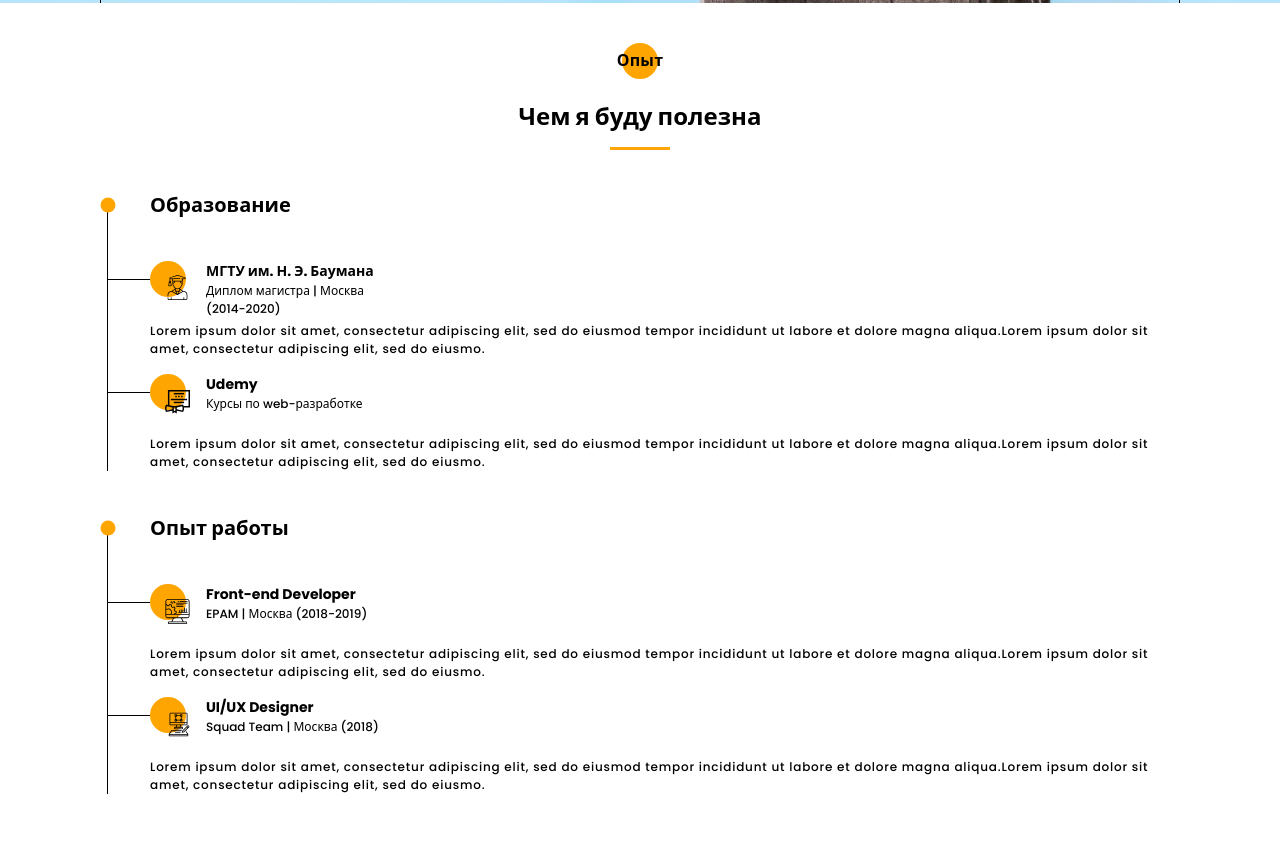
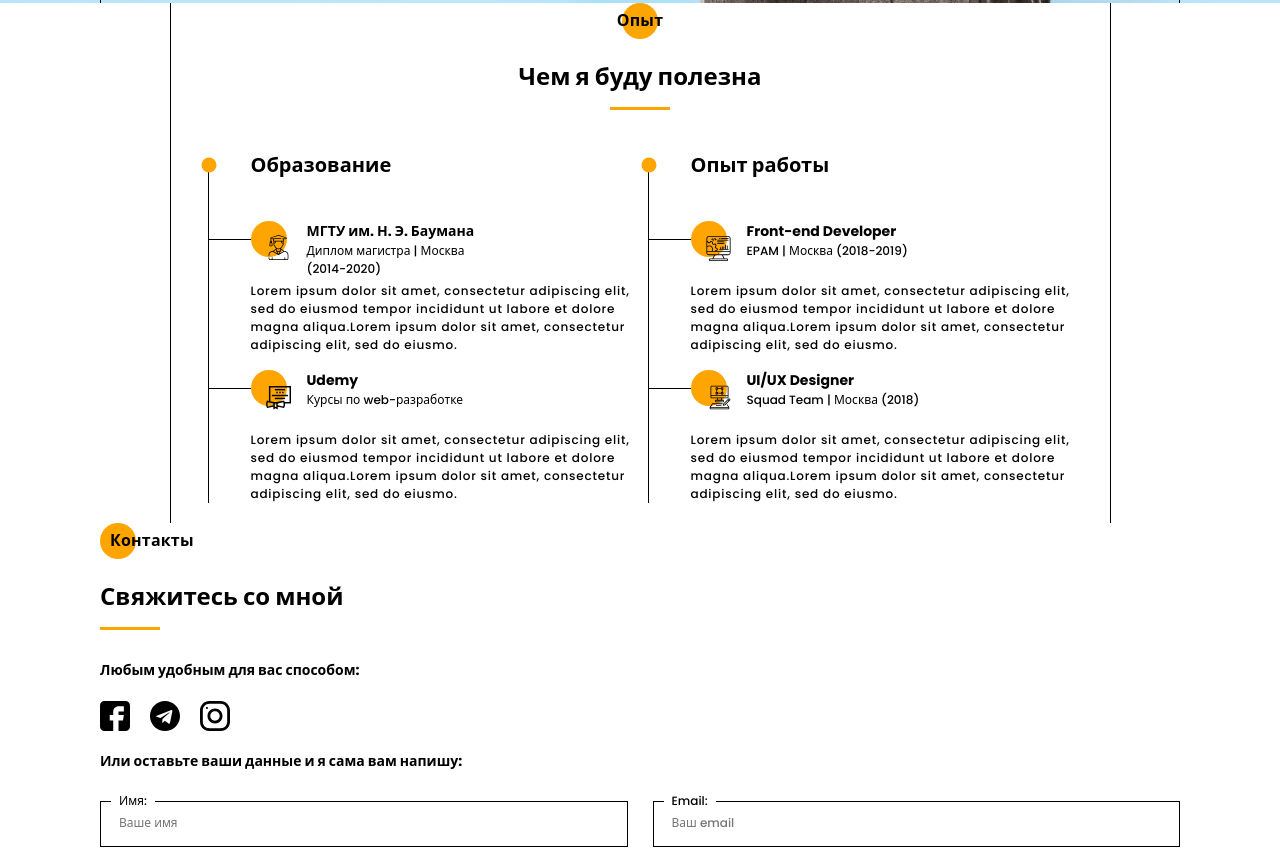
Before and after one commit to TheLevius/portfolio_vanilla, a website built with Vite: page index.html in a window 1280 px wide. Shown: the part 797-1648 px from the top of the page. Built offline with nearby package versions, Linux system fonts and the light colour scheme.

Commit message:
feat: add responsive to features and contacts sections, part 1

```diff
--- a/index.html
+++ b/index.html
@@ -11,7 +11,7 @@
 <body>
 	<div id="app">
 
-		<div class="section section--wallpaper section--relative">
+		<div class="section section--wallpaper_hero section--relative">
 			<div class="hero">
 				<p class="bullet">Меня зовут Александра Смит</p>
 				<h1 class="hero__headtext">Я <span lang="en">web</span>-разработчик <br />
@@ -63,6 +63,7 @@
 		</div>
 
 		<div class="section" id="experienceSection">
+			<div class="holder holder--bv_1">
 				<p class="bullet bullet--center section__item">Опыт</p>
 				<h1 class="section__header">
 					Чем я буду полезна
@@ -199,6 +200,7 @@
 					</div>
 				</div>
 			</div>
+		</div>
 		<div class="section section--left" id="contactsSection">
 			<p class="bullet section__item">Контакты</p>
 			<h1 class="section__header">
@@ -237,12 +239,12 @@
 			</div>
 			<p class="section__text">Или оставьте ваши данные и я сама вам напишу:</p>
 			<form class="form" id="feedback-form" action="/submit" method="POST" novalidate>
-				<fieldset class="form__item">
+				<fieldset class="form__item form__item--flexible form__item--rm_25">
 					<legend class="form__legend"><label class="form__label" for="feedback-name">Имя:</label></legend>
 					<input class="form__text" type="text" id="feedback-name" name="name" placeholder="Ваше имя">
 					<div class="form__status form--error"></div>
 				</fieldset>
-				<fieldset class="form__item">
+				<fieldset class="form__item form__item--flexible">
 					<legend class="form__legend"><label class="form__label" for="feedback-email">Email:</label></legend>
 					<input class="form__text" type="email" id="feedback-email" name="email" placeholder="Ваш email">
 					<div class="form__status form--error"></div>
--- a/src/features/features.scss
+++ b/src/features/features.scss
@@ -2,13 +2,17 @@
 	display: flex;
 	flex-direction: column;
 	padding: 0 7px;
+	width: 100%;
 	gap: 2px;
+	box-sizing: border-box;
 	&__column {
 		display: flex;
+		align-self: stretch;
 		flex-direction: column;
 		text-align: left;
-		margin: 20px auto;
+		margin: 20px 0;
 		padding-top: 15px;
+		flex: 1 1 0;
 	}
 	&__header {
 		position: relative;
@@ -43,4 +47,21 @@
 	&__item {
 		border-left: 1px solid var(--color-text-primary);
 	}
+	@media (min-width: 481px) {
+
+	}
+	@media (min-width: 641px) {
+
+	}
+	@media (min-width: 769px) {
+		flex-direction: row;
+		justify-content: space-around;
+		gap: 15px;
+		&__column {
+			max-width: 425px;
+		}
+	}
+	@media (min-width: 961px) {
+
+	}
 }
--- a/src/form/form.scss
+++ b/src/form/form.scss
@@ -18,6 +18,12 @@
 		textarea {
 			resize: vertical;
 		}
+		&--flexible {
+			flex-grow: 1;
+			flex-shrink: 1;
+			flex-basis: 0;
+		}
+
 	}
 	&__status {
 		position: absolute;
@@ -92,4 +98,22 @@
 		margin-top: 10px;
 		margin-bottom: 10px;
 	}
+
+	@media (min-width: 481px) {
+
+	}
+	@media (min-width: 641px) {
+		flex-direction: row;
+		flex-wrap: wrap;
+		&__item {
+			&--rm_25 {
+			margin-right: 25px;
+		}
+		}
+	}
+	@media (min-width: 769px) {
+	}
+	@media (min-width: 961px) {
+
+	}
 }
--- a/src/hero/hero.scss
+++ b/src/hero/hero.scss
@@ -4,7 +4,6 @@
 	justify-content: center;
 	align-items: flex-start;
 	gap: 2px;
-	padding: 0 10px;
 	width: 100%;
 	max-width: 1140px;
 	min-height: 640px;
@@ -28,8 +27,6 @@
 		margin-bottom: 42px;
 	}
 	@media (min-width: 481px) {
-		padding: 0 20px;
-
 		&__headtext {
 			font-size: 30px;
 			line-height: 1.44;
@@ -37,7 +34,6 @@
 		}
 	}
 	@media (min-width: 641px) {
-		padding: 0 40px;
 		&__headtext {
 			font-size: 36px;
 			line-height: 1.38;
@@ -45,7 +41,6 @@
 		}
 	}
 	@media (min-width: 769px) {
-		padding: 0 60px;
 		&__headtext {
 			font-size: 42px;
 			line-height: 1.32;
--- /dev/null
+++ b/src/holder/holder.scss
@@ -0,0 +1,23 @@
+.holder {
+	display: flex;
+	flex-direction: column;
+	align-items: center;
+	box-sizing: border-box;
+	overflow: hidden;
+
+	@media (min-width: 481px) {
+
+	}
+	@media (min-width: 641px) {
+	}
+	@media (min-width: 769px) {
+		padding: 0 30px;
+	}
+	@media (min-width: 961px) {
+		&--bv_1 {
+		border: 1px solid var(--color-text-primary);
+		border-top: 0;
+		border-bottom: 0;
+	}
+	}
+}
--- a/src/main.js
+++ b/src/main.js
@@ -3,6 +3,7 @@ import "./style.css";
 import "./button/button.scss";
 import "./bullet/bullet.scss";
 import "./hero/hero.scss";
+import "./holder/holder.scss";
 import "./section/section.scss";
 import "./card/card.scss";
 import "./features/features.scss";
--- a/src/section/section.scss
+++ b/src/section/section.scss
@@ -2,7 +2,7 @@
 	display: flex;
 	flex-direction: column;
 	align-items: center;
-	margin-bottom: 40px;
+	padding: 0 10px;
 	line-height: 1.5;
 	overflow: hidden;
 	box-sizing: border-box;
@@ -67,7 +67,7 @@
 			text-align: left;
 		}
 
-	&--wallpaper {
+	&--wallpaper_hero {
 		background-image: url('/img/hero-bg-md.webp');
 		background-position: center center;
 		background-repeat: no-repeat;
@@ -77,11 +77,19 @@
 		position: relative;
 		z-index: 0;
 	}
+	@media (min-width: 481px) {
+		padding: 0 20px;
+
+	}
 	@media (min-width: 641px) {
-		&--wallpaper {
+		padding: 0 30px;
+		&--wallpaper_hero {
 
 			background-image: url('/img/hero-bg-xl.webp');
 		}
+	}
+	@media (min-width: 769px) {
+		padding: 0 40px;
 	}
 
 	@media (min-width: 961px) {
@@ -89,7 +97,7 @@
 		&__aside-bar {
 			display: flex;
 		}
-		&--wallpaper {
+		&--wallpaper_hero {
 			background-position: center 22.5%;
 		}
 	}
```
Also changed, not shown: src/style.css (line endings or trailing spaces). Lines whose indentation alone changed are shown as unchanged.
